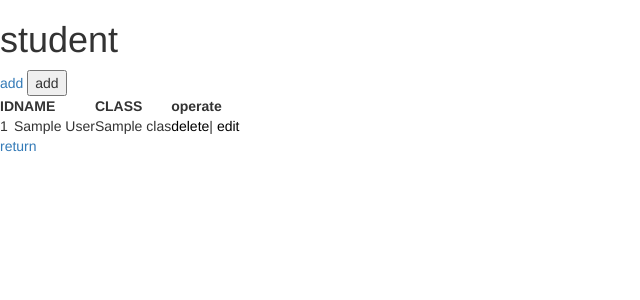
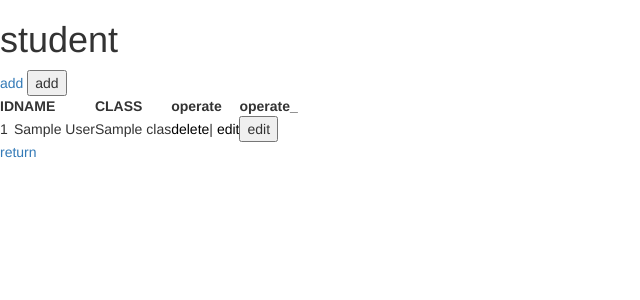
Before and after one commit to JasonYw/learn_back-end, a Django app: page /student/ in a window 1280 px wide. Shown: the top 300 px of the page, without its empty margins (0-640 px from the left). Run offline with Django 3.2, Linux system fonts and the light colour scheme; tables that the repository leaves empty hold one stand-in row (values such as "Sample post").

Commit message:
un push un finished

```diff
--- a/ep3/ep3_django/Templates/student.html
+++ b/ep3/ep3_django/Templates/student.html
@@ -47,6 +47,7 @@
                     <th>NAME</th>
                     <th>CLASS</th>
                     <th>operate</th>
+                    <th>operate_</th>
                 </tr>
             </thead>
             <tbody>
@@ -58,6 +59,9 @@
                         <td>
                             <a href="/del_student/?nid={{student.0}}"  style="color: black;">delete</a>|
                             <a href="/edit_student/?nid={{student.0}}" style="color: black;">edit</a>
+                        </td>
+                        <td>
+                            <button id="start-edit" value="{{student}}">edit</button>
                         </td>
                     </tr>
                 {% endfor %}
@@ -76,6 +80,20 @@
                 {% endfor %}
            </select>
         <p><input type="submit" value="提交" id="Ajax_addstu"><button id="cancle">cancle</button></p>
+    </div>
+
+    <div id="edit-shadow" class="shadow hide"></div>
+    <div id="edit-modal" class="add-modal hide">
+        id: <span></span></br>
+        姓名：<input id="edit-name" type="text"></br>
+        班级：<select name="classid" id="edit-option">
+            {% for class in class_list %}
+            <option>{{class.1}}</option>
+            {% endfor %}
+        </select></br>
+        <input type="submit" id="Ajax-edit">
+        <input id="edit-cancle" type="submit" value="cancle">
+
     </div>
 
     <script>
@@ -107,5 +125,17 @@
         $('#cancle').click(function(){
             $('#shadow,#add-modal').addClass('hide')
         })
+        $('#start-edit').click(function(){
+            $('#edit-shadow,#edit-modal').removeClass("hide")
+            var student =$(this).val().split(",")
+            // var content =student[0].replace("(","")
+            // $('#edit-modal').children('span').text(content)
+            // $("#edit-name").val(student[1].replace("'","").replace("'","").replace(" ",""))
+            // $("edit-option").val(student[2])
+            alert(student)
+        })
+        $('#edit-cancle').click(function(){
+            $('#edit-shadow,#edit-modal').addClass('hide')
+        })
     </script>
 </html>
--- a/ep3/ep3_django/app03/views.py
+++ b/ep3/ep3_django/app03/views.py
@@ -83,7 +83,7 @@ def edit_teacher(request):
         return redirect('/teacher/')
 
 def student(request):
-    student_list =sqlhelper.get_list('SELECT s.id,s.name,c.title class FROM student s LEFT OUTER JOIN class c ON s.class_id =c.id;')
+    student_list =sqlhelper.get_list('SELECT s.id,s.name,c.title class,c.id FROM student s LEFT OUTER JOIN class c ON s.class_id =c.id;')
     class_list =sqlhelper.get_list('SELECT * FROM class;')
     return render(request,"student.html",{'student_list':student_list,'class_list':class_list,})
 
```
